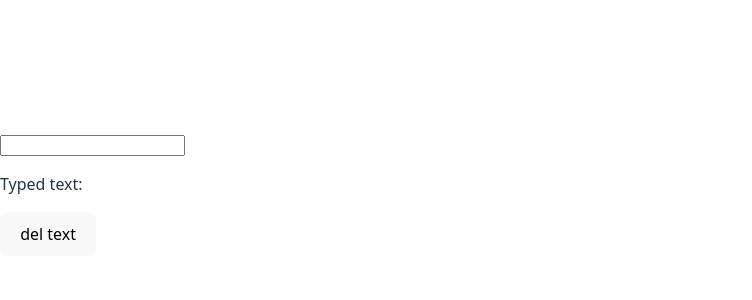
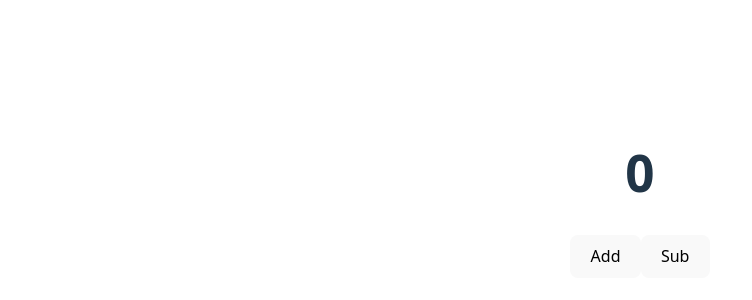
Before and after one commit to danlewismuriuki/react-tales, a React (Vite) app: page / in a window 1280 px wide. Shown: the part 206-506 px from the top of the page, without its empty margins (0-752 px from the left). Built offline with nearby package versions, Linux system fonts and the light colour scheme.

Commit message:
feat: add counter functionality with basic styling via App.css

```diff
--- a/src/App.jsx
+++ b/src/App.jsx
@@ -1,28 +1,26 @@
-import React, {useState} from "react";
+import React from 'react';
+import './App.css';
 
-export function NameDisplay () {
-  const [text, setText] = useState("")
+import { useState } from 'react';
 
-  function handleInput(e) {
-    setText(e.target.value)
-  }
+function App() {
+  const [count, setCount] = useState(0);
 
-  function clearInput() {
-    setText("")
-  }
-
-
-return (
-  <div>
-    <input
-     type="text"
-     value={text}
-     onChange={handleInput}
-    />
-    <p>Typed text: {text}</p>
-    <button onClick={clearInput}>del text</button>
-  </div>
-)
+function addCounter() {
+  setCount(function(prev) {return prev + 1})
 }
 
-export default NameDisplay;
+function decCounter() {
+  setCount(function(prev) {return prev - 1})
+}
+
+  return(
+    <>
+    <h1>{count}</h1>
+    <button onClick={addCounter}>Add</button>
+    <button onClick={decCounter}>Sub</button>
+    </>
+  )
+}
+
+export default App;
```
